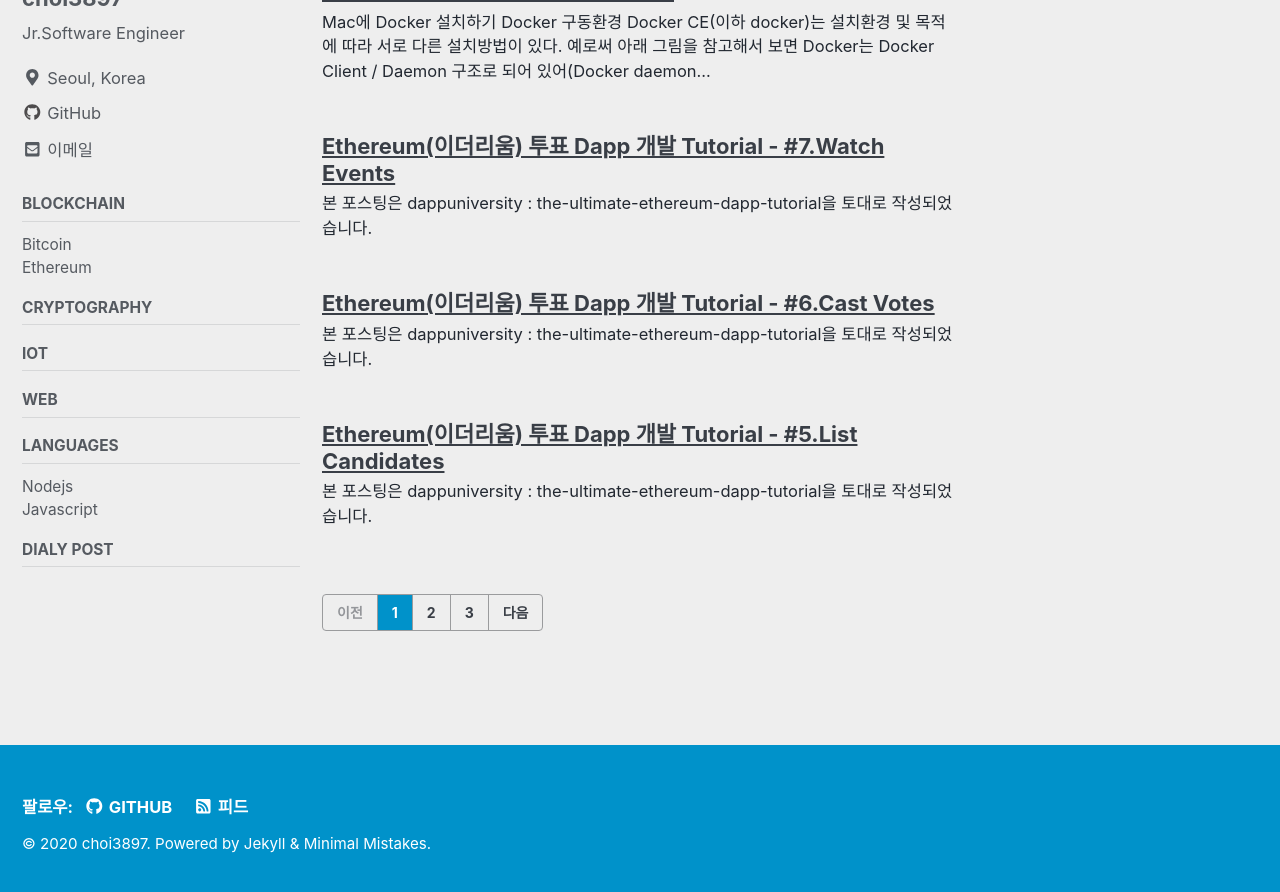
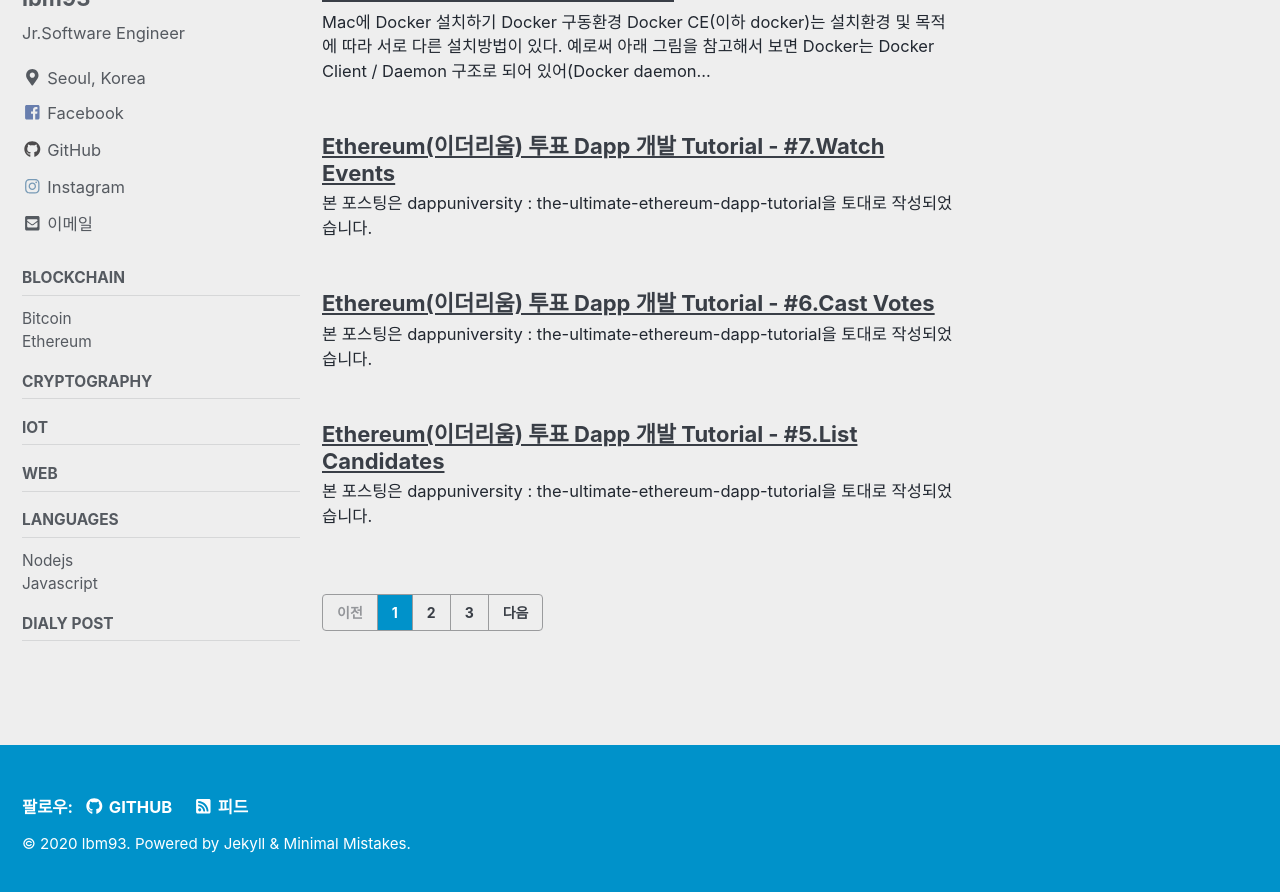
Before and after one commit to lbm93/lbm93.github.io, a Jekyll site: the page built from index.html, in a window 1280 px wide and 900 px high, scrolled down 375 px. Shown: the top 892 px of the window. Built offline with Jekyll 4.4.1, drawn with Linux system fonts in a browser that asks for light colours; cached includes are drawn as plain includes; nearby versions of some CDN libraries; the list of posts is cut into pages by our own code.

Commit message:
Update _config.yml

```diff
--- a/_config.yml
+++ b/_config.yml
@@ -18,11 +18,11 @@
 locale                   : "ko"
 title                    : "Study Notes"
 title_separator          : # "Study"
-name                     : "choi3897"
+name                     : "lbm93"
 description              : "Study Notes"
-url                      : "https://choi3897.github.io"
+url                      : "https://lbm93.github.io"
 baseurl                  : # the subpath of your site, e.g. "/blog"
-repository               : "choi3897/choi3897.github.io"
+repository               : "lbm93/lbm93.github.io"
 teaser                   : "/assets/images/500x300.png"
 logo                     : "/assets/images/88x88.png"
 masthead_title           : # overrides the website title displayed in the masthead, use " " for no title
@@ -31,7 +31,7 @@
 comments:
   provider               : "disqus" # false (default), "disqus", "discourse", "facebook", "google-plus", "staticman", "staticman_v2", "utterances", "custom"
   disqus:
-    shortname            : "https-choi3897-github-io"
+    shortname            : "byeongminlee"
   discourse:
     server               : # https://meta.discourse.org/t/embedding-discourse-comments-via-javascript/31963 , e.g.: meta.discourse.org
   facebook:
@@ -106,15 +106,15 @@
 
 # Site Author
 author:
-  name             : "choi3897"
+  name             : "lbm93"
   avatar           : "/assets/images/bio-photo.png"
   bio              : "Jr.Software Engineer"
   location         : "Seoul, Korea"
-  email            : "choi2980@gmail.com"
+  email            : "leebyeongmn@gmail.com"
   links:
     - label: "Email"
       icon: "fas fa-fw fa-envelope-square"
-      # url: "mailto:choi2980@gmail.com"
+      # url: "mailto:leebyeongmn@gmail.com"
     - label: "Website"
       icon: "fas fa-fw fa-link"
       # url: "https://your-website.com"
@@ -123,13 +123,13 @@
       # url: "https://twitter.com/"
     - label: "Facebook"
       icon: "fab fa-fw fa-facebook-square"
-      # url: "https://facebook.com/"
+      url: "https://www.facebook.com/leebyeongmin"
     - label: "GitHub"
       icon: "fab fa-fw fa-github"
-      url: "https://github.com/choi3897"
+      url: "https://github.com/lbm93"
     - label: "Instagram"
       icon: "fab fa-fw fa-instagram"
-      # url: "https://instagram.com/"
+      url: "https://instagram.com/lbmlmb_93"
 
 # Site Footer
 footer:
@@ -142,7 +142,7 @@
       # url:
     - label: "GitHub"
       icon: "fab fa-fw fa-github"
-      url: "https://github.com/choi3897"
+      url: "https://github.com/lbm93"
     - label: "GitLab"
       icon: "fab fa-fw fa-gitlab"
       # url:
```
